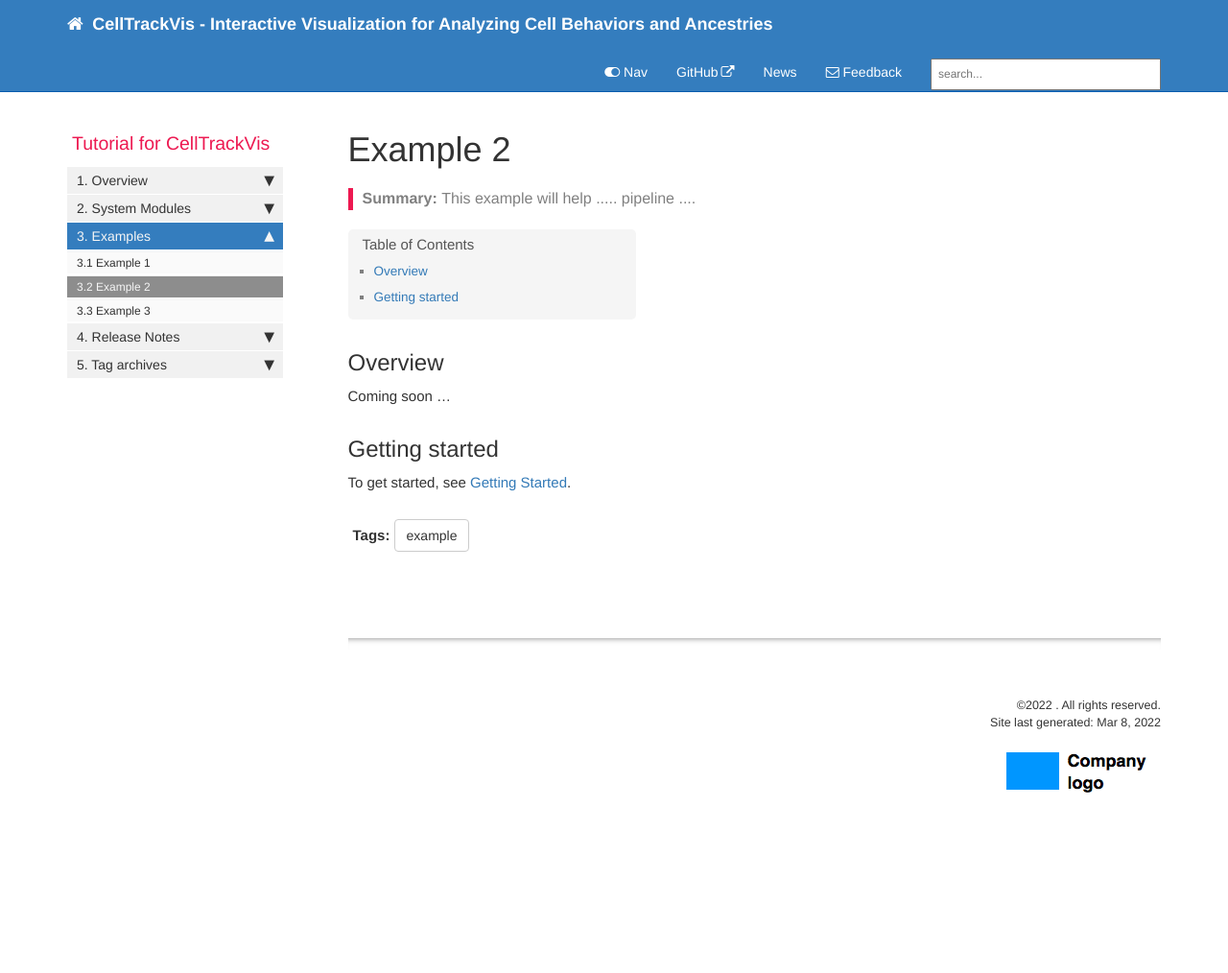
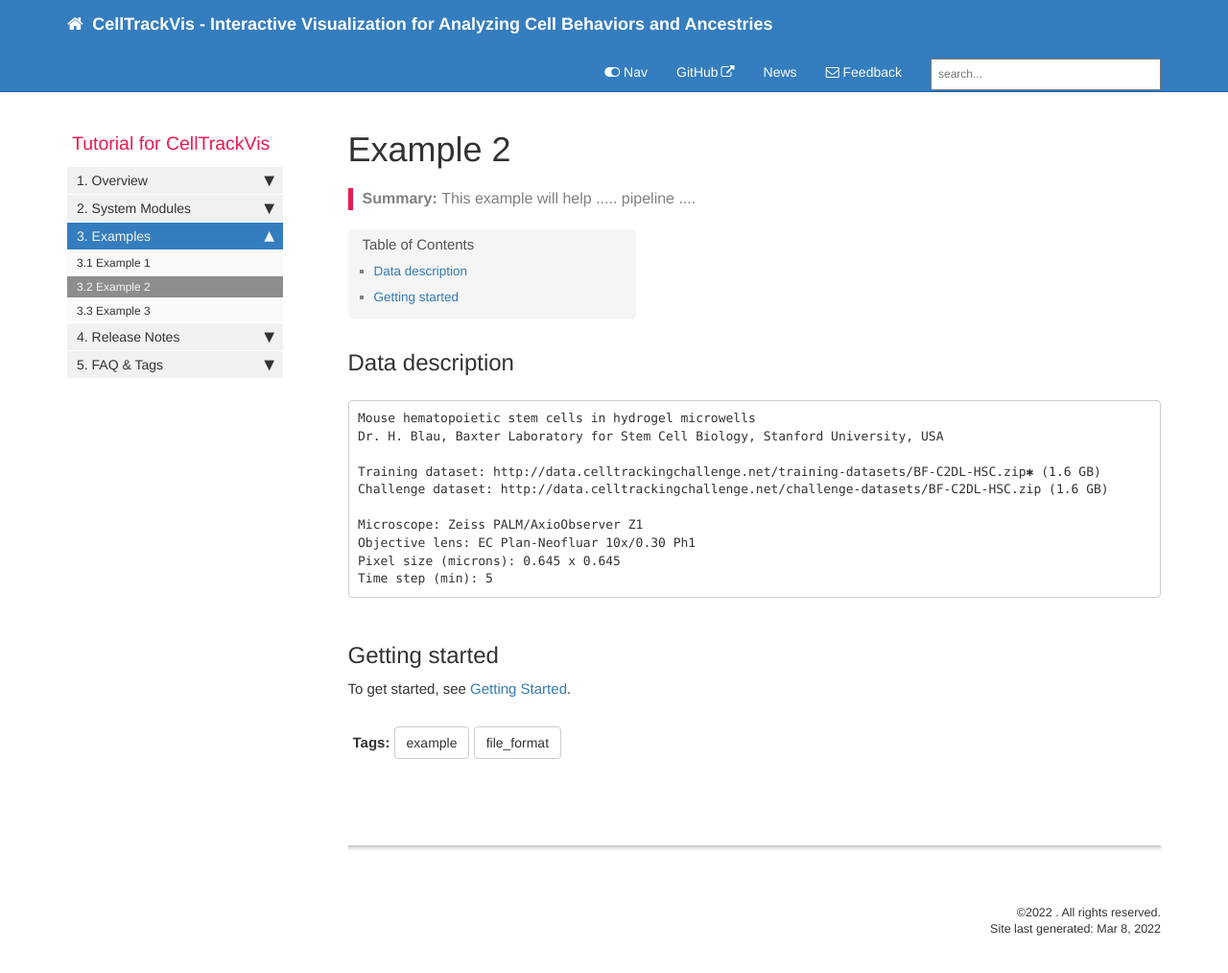
Before and after one commit to scbeom/ctv_tutorial, a Jekyll site: the page built from pages/example/ex_example_2.md, in a window 1280 px wide and 1028 px high. Shown: the top 1014 px of the window at 96% size. Built offline with Jekyll 4.4.1, drawn with Linux system fonts in a browser that asks for light colours; comment, search, counter and statistics services are not loaded.

Commit message:
additional small commit

````diff
--- a/_includes/footer.html
+++ b/_includes/footer.html
@@ -3,7 +3,7 @@
                 <div class="col-lg-12 footer">
                &copy;{{ site.time | date: "%Y"  }} {{site.company_name}}. All rights reserved. <br />
 {% if page.last_updated %}<span>Page last updated:</span> {{page.last_updated}}<br/>{% endif %} Site last generated: {{ site.time | date: "%b %-d, %Y"  }} <br />
-<p><img src="{{ "images/company_logo.png" }}" alt="Company logo"/></p>
+<!--<p><img src="{{ "images/company_logo.png" }}" alt="Company logo"/></p>-->
                 </div>
             </div>
 </footer>
--- a/pages/example/ex_example_2.md
+++ b/pages/example/ex_example_2.md
@@ -1,6 +1,6 @@
 ---
 title: Example 2
-tags: [example]
+tags: [example, file_format]
 keywords: example
 sidebar: mydoc_sidebar
 permalink: ex_example_2.html
@@ -8,9 +8,19 @@ folder: example
 summary: This example will help ..... pipeline ....
 ---
 
-## Overview
+## Data description
+```
+Mouse hematopoietic stem cells in hydrogel microwells
+Dr. H. Blau, Baxter Laboratory for Stem Cell Biology, Stanford University, USA
 
-Coming soon ...
+Training dataset: http://data.celltrackingchallenge.net/training-datasets/BF-C2DL-HSC.zip✱ (1.6 GB)
+Challenge dataset: http://data.celltrackingchallenge.net/challenge-datasets/BF-C2DL-HSC.zip (1.6 GB)
+
+Microscope: Zeiss PALM/AxioObserver Z1
+Objective lens: EC Plan-Neofluar 10x/0.30 Ph1
+Pixel size (microns): 0.645 x 0.645
+Time step (min): 5
+```
 
 ## Getting started
 
````
Also changed, not shown: _data/sidebars/mydoc_sidebar.yml (+23 -5 lines), pages/example/ex_example_1.md (+1 -1 lines), pages/example/ex_example_3.md (+1 -1 lines), pages/others/others_faq.md (added, +43 -0 lines), pages/overview/ov_introduction.md (+1 -1 lines).
